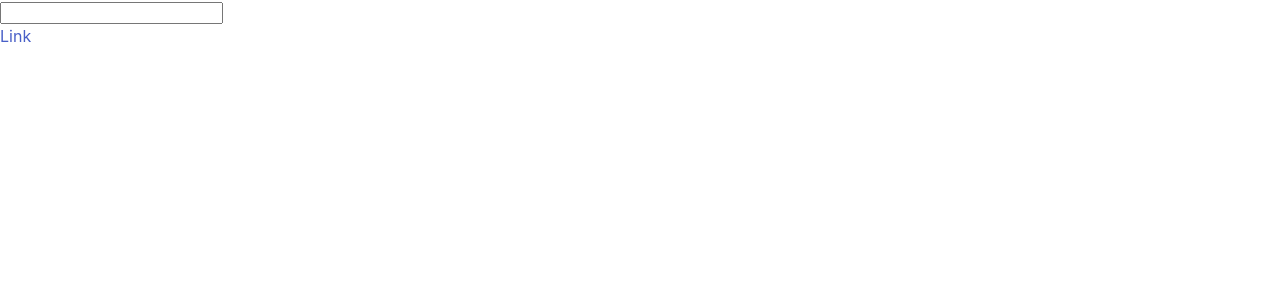
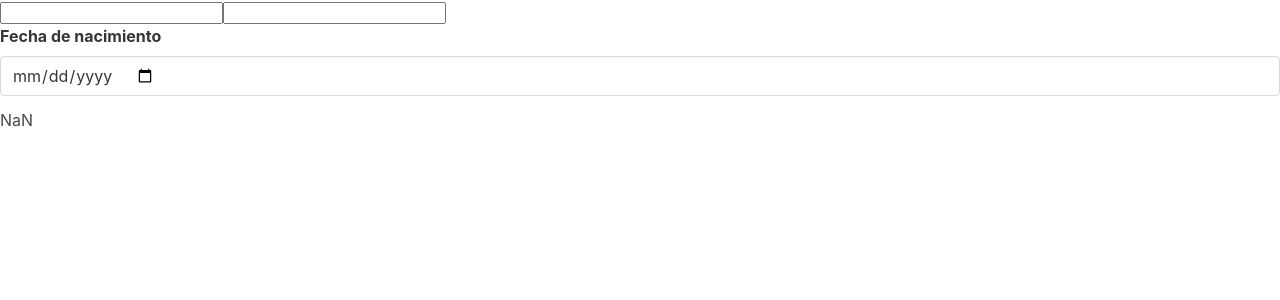
Before and after one commit to ferontv/vuev3boilerplate, a Vue app: page / in a window 1280 px wide. Shown: the top 300 px of the page. Built offline with nearby package versions, Linux system fonts and the light colour scheme.

Commit message:
Computed properties

```diff
--- a/src/App.vue
+++ b/src/App.vue
@@ -1,10 +1,15 @@
 <template>
   <div id="app">
     <input v-model="name">
-    <p>{{name}}</p>
-    <!-- <a v-bind:href="url">Link</a> -->
-    <!-- igual a: -->
-    <a :href="url">Link</a>
+    <input v-model="lastName">
+    <p>{{fullName }}</p>
+    <div class="field">
+      <label class="label">Fecha de nacimiento</label>
+      <div class="control">
+        <input class="input" v-model="birthday" type="date">
+      </div>
+    </div>
+    <p>{{age}}</p>
   </div>
 </template>
 
@@ -14,8 +19,19 @@ export default {
   data() {
     return {
       name: "",
-      url: "https;//google.com"
+      lastName: "",
+      birthday: ""
     };
+  },
+  computed: {
+    fullName() {
+      return `${this.name} ${this.lastName}`;
+    },
+    age() {
+      return (
+        new Date(new Date() - new Date(this.birthday)).getUTCFullYear() - 1970
+      );
+    }
   }
 };
 </script>
```
